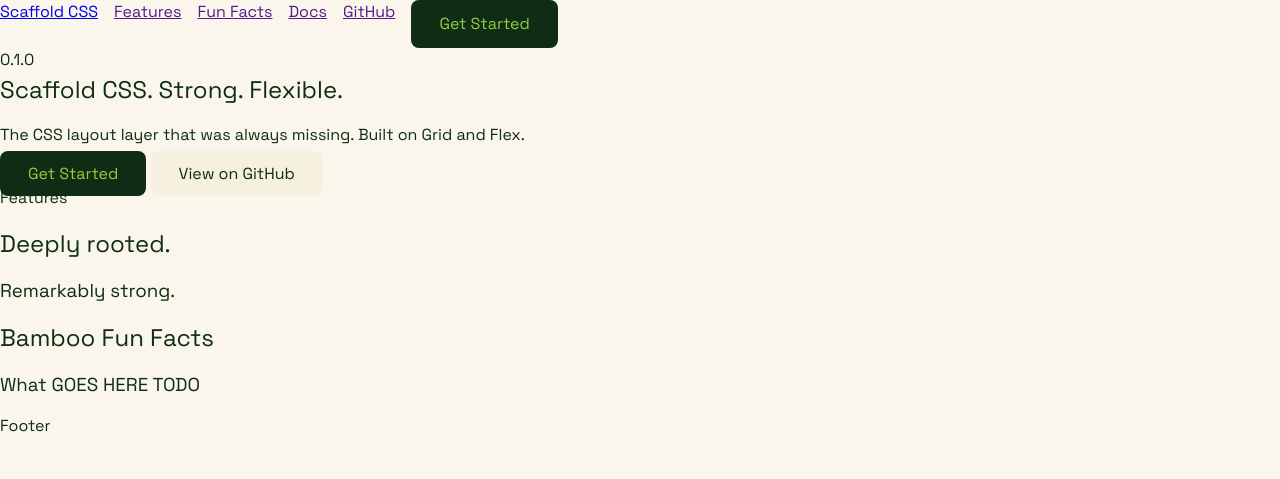
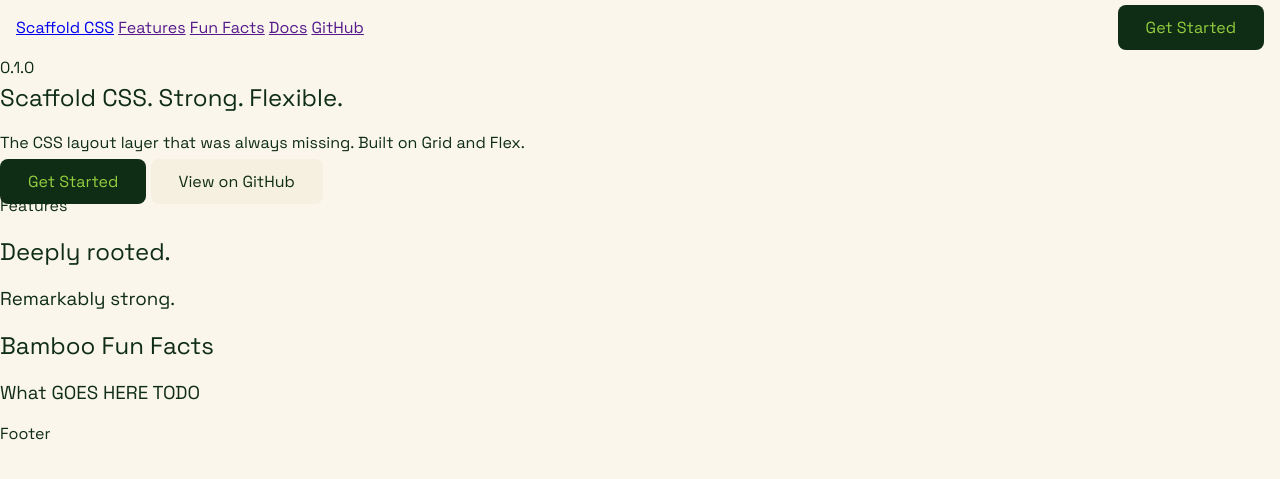
Before and after one commit to naher94/scaffoldcss, a Jekyll site: the page built from index.html, in a window 1280 px wide. Shown: the top 479 px of the page. Built offline with Jekyll 4.4.1, drawn with Linux system fonts in a browser that asks for light colours.

Commit message:
Header Updates

```diff
--- a/_includes/header.html
+++ b/_includes/header.html
@@ -1,11 +1,15 @@
-<header class="scaffold-flex">
+<header class="scaffold-flex scaffold-justify-between">
 
+  <div class="left-side">
     <a href="#">Scaffold CSS</a>
     <a href="">Features</a>
     <a href="">Fun Facts</a>
     <a href="">Docs</a>
     <a href="">GitHub</a>
+  </div>
 
+  <div class="right-side">
     <a href="" class="button button-primary">Get Started</a>
+  </div>
 
 </header>
--- a/css/main.scss
+++ b/css/main.scss
@@ -98,3 +98,7 @@
   @include space-grotesk();
   color: var(--bamboo-black);
 }
+
+header{
+  padding: 1em;
+}
```
Lines whose indentation alone changed are shown as unchanged.
